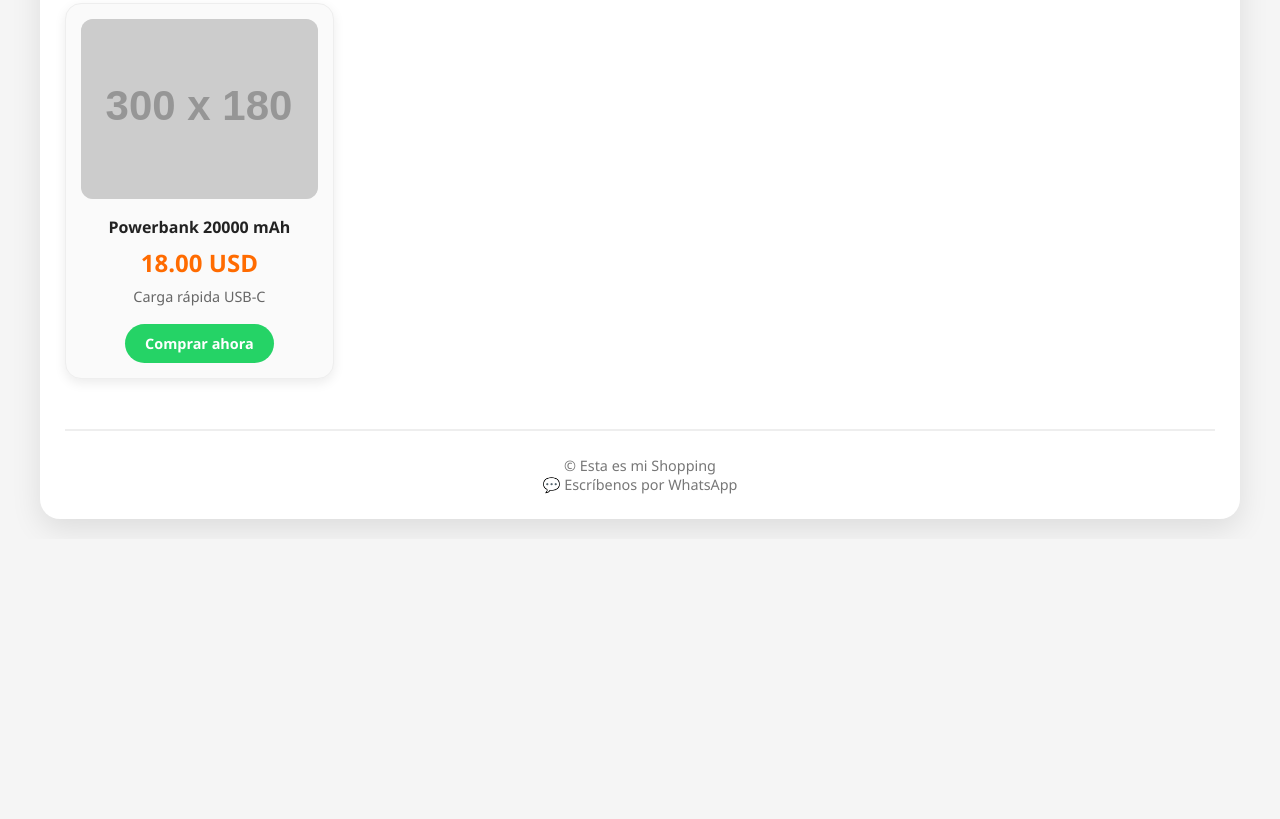
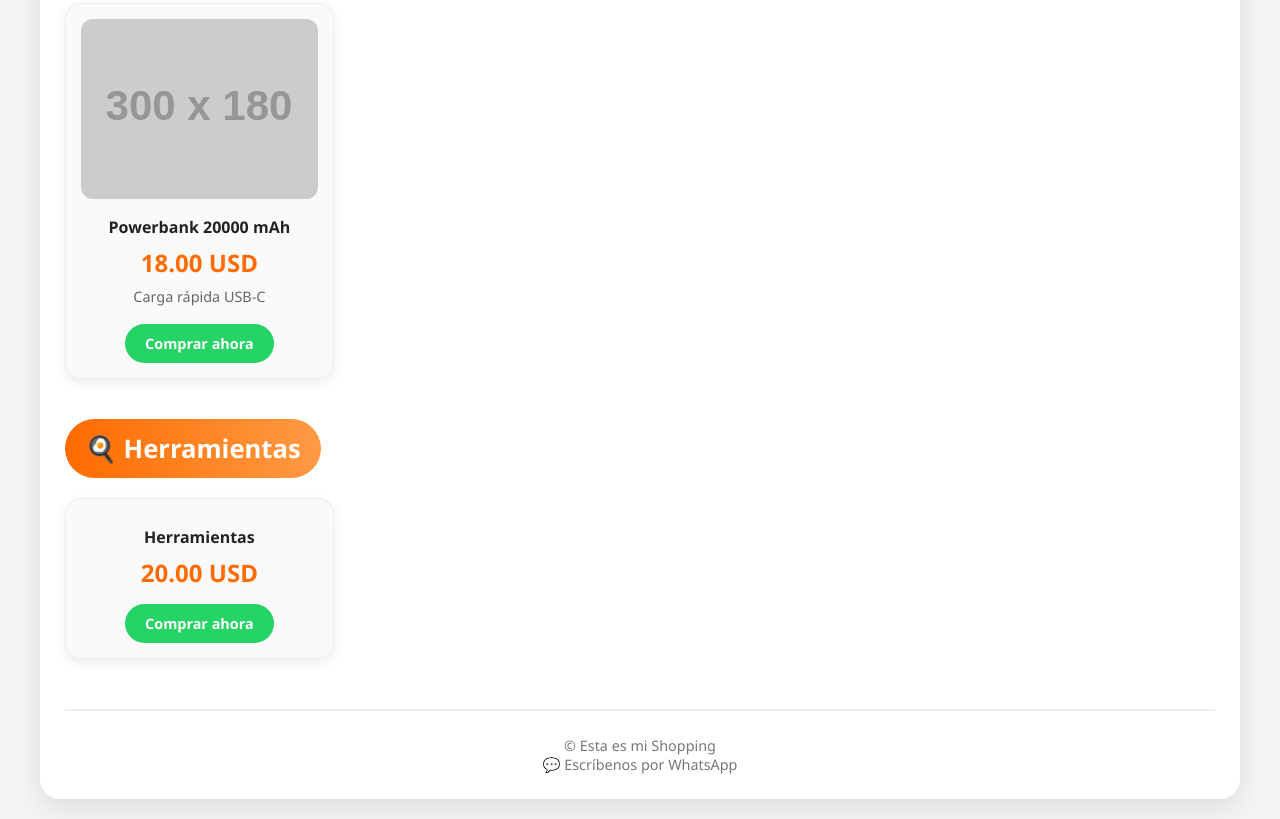
Before and after one commit to ventas-cfg/ventas-cfg, a plain HTML site: page index.html in a window 1280 px wide. Shown: the part 1386-2205 px from the top of the page. Before the commit the page ends 1925 px from the top, so only its background shows below. Drawn offline with Linux system fonts and the light colour scheme; placeholder pictures from the web are drawn by us.

Commit message:
Update index.html

```diff
--- a/index.html
+++ b/index.html
@@ -223,6 +223,19 @@
             </div>
         </section>
 
+        <section class="categoria">
+            <h2>🍳 Herramientas</h2>
+            <div class="productos-grid">
+                <div class="producto">
+                    <h3>Herramientas</h3>
+                    <div class="precio">20.00 USD</div>
+                    <a href="https://wa.me/5351234567?text=Quiero%20comprar%3A%20Powerbank%2020000%20mAh"
+                       class="comprar-btn" target="_blank">Comprar ahora</a>
+                </div>
+        <!-- Tus productos aquí -->
+            </div>
+        </section>
+
         <!-- ===== PIE DE PÁGINA ===== -->
         <footer>
             <p>© Esta es mi Shopping </p>
```
